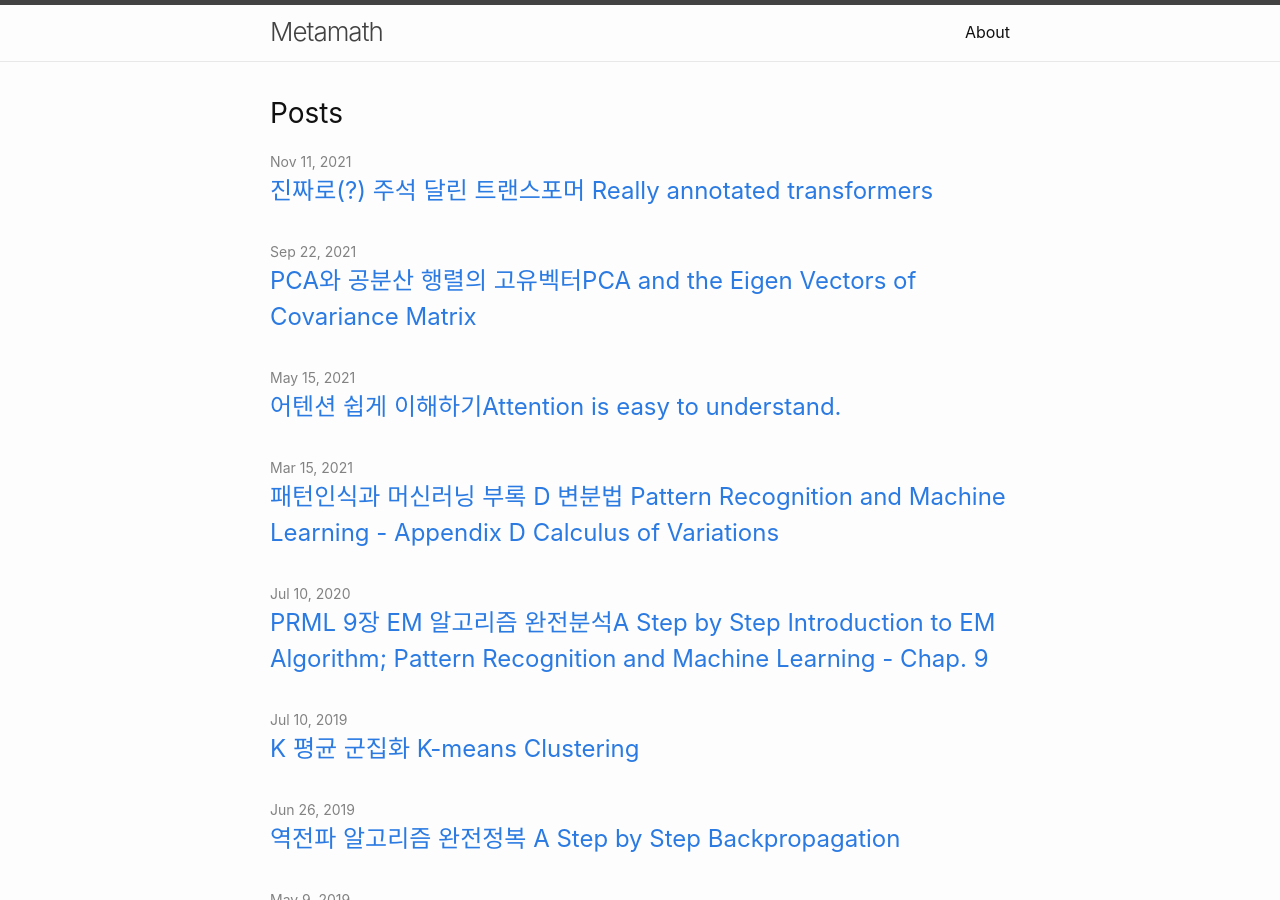
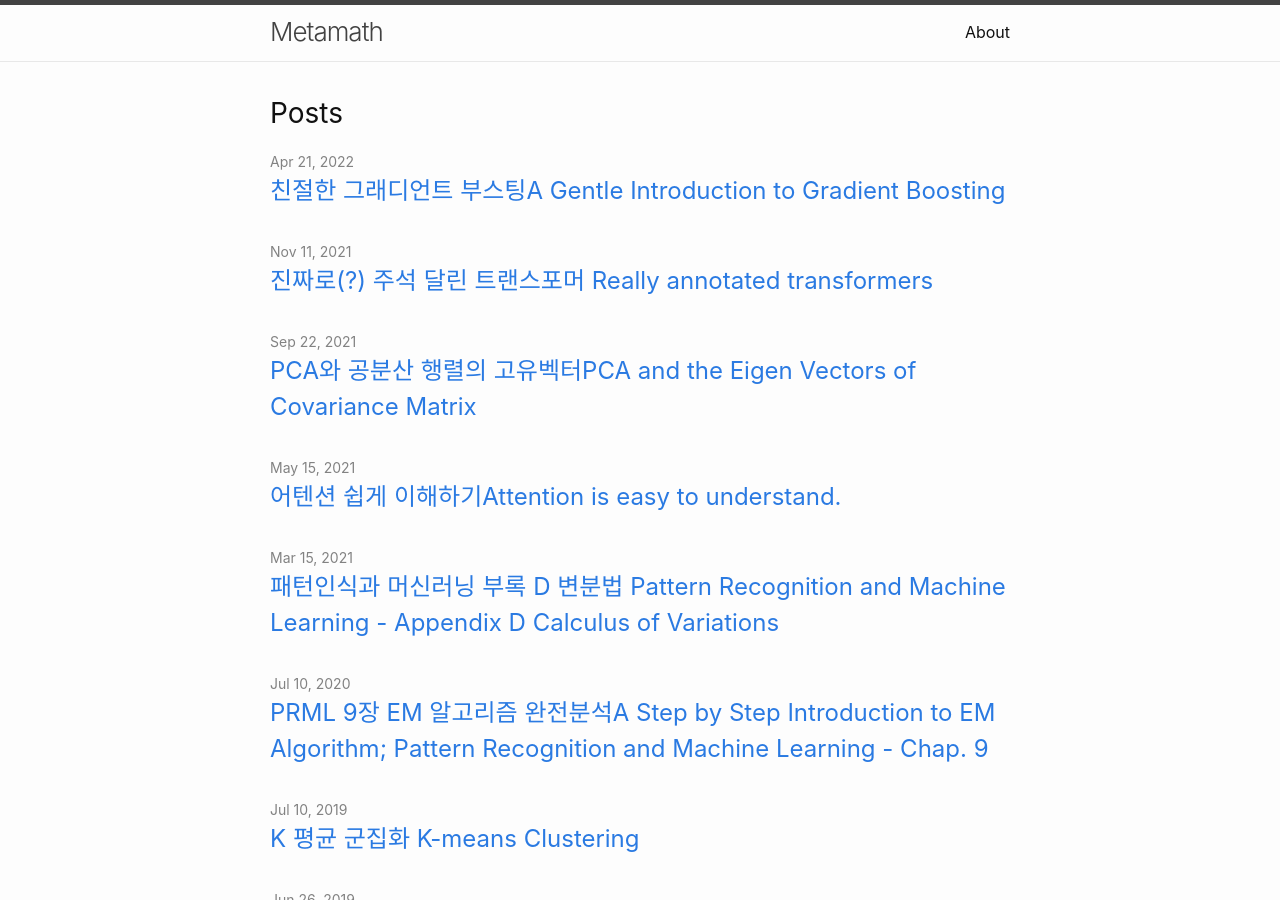
Before and after one commit to metamath1/metamath1.github.io, a Jekyll site: the page built from index.md, in a window 1280 px wide and 900 px high. Built offline with Jekyll 4.4.1, drawn with Linux system fonts in a browser that asks for light colours; some of the changed lines change nothing that is shown.

Commit message:
add gradientboost

```diff
--- a/_posts/2021-03-15-calculusofvariations.markdown
+++ b/_posts/2021-03-15-calculusofvariations.markdown
@@ -14,7 +14,7 @@ use_math: true
 PRML에서 부록 D의 식(D.8)까지 내용이 정리되어 있기 때문에 이 글을 읽고나면 식(1.87)에서 안쪽 적분이 $f(\mathbf{x}, y, \dot y)$에 해당하는 항임을 알 수 있고,
 
 $
-\mathbb{E}[L] = \int \underbrace{\int \{y(\mathbf{x}) - t\}^2 \, p(\mathbf{x}, t) \, \text{d}t}_{f(\mathbf{x}, y, \dot y)} \,  \text{d}\mathbf{x} \tag{1.87}
+\mathbb{E}[L] = \int \underbrace{\int \{ y(\mathbf{x}) - t \}^2 \, p(\mathbf{x}, t) \, \text{d}t}_{f(\mathbf{x}, y, \dot y)} \,  \text{d}\mathbf{x} \tag{1.87}
 $
 
 
@@ -31,7 +31,7 @@ $
 
 
 $
-\dfrac{ \delta \mathbb{E}[L]}{\delta y(\mathbf{x})} = 2 \int \{y(\mathbf{x}) - t\} \, p(\mathbf{x}, t) \, \text{d}t = 0 \tag{1.88}
+\dfrac{ \delta \mathbb{E}[L]}{\delta y(\mathbf{x})} = 2 \int \{ y(\mathbf{x}) - t \} \, p(\mathbf{x}, t) \, \text{d}t = 0 \tag{1.88}
 $
 
  이 식의 유도 뿐 아니라 어떤 이유로 오일러-라그랑지 방정식이라는 것이 등장하는지 전체적인 의미를 이해할 수 있게 글을 작성하였다.
--- /dev/null
+++ b/_posts/2022-04-21-gradientboost.markdown
@@ -0,0 +1,38 @@
+---
+layout: post
+title:  "친절한 그래디언트 부스팅A Gentle Introduction to Gradient Boosting"
+date:   2022-04-21
+tags: [machine-learning, gradient, boosting, steepest, descent, gradientboosting, ensemble, boosting, TreeBoost, sklearn, scikit-learn]
+use_math: true
+---
+
+![]({{ "/assets/gradientboost/linesearch.gif" | absolute_url }})
+
+그래디언트 부스팅은 최근 머신러닝 알고리즘 중에서 가장 각광받는 알고리즘이지만 그 원리를 제대로
+설명하는 글을 접하기 쉽지 않은 것이 사실이다.
+대부분 회귀 문제에 대한 예로 시작해서 선행한 약한 학습기가 만들어내는 에러를 보완한다는
+개념으로만 설명하는데 아쉽게 이런 설명으로는 그래디언트가 어디서 등장하는지 이해하기 쉽지 않다.
+
+또 회귀문제에서 이야기한 논리를 분류문제에 적용하기도 쉽지 않은데 분류문제에 대한 적용을 설명한
+문서는 거의 찾을 수 없어서 이 글을 작성하였다.
+
+이 글에서는 간단한 회귀문제 예제로 시작하여 그래디언드 부스팅의 원리를 알아 본다.
+그 과정에서 어떤 생략도 없이 가능한 친절하게 설명하고자 하였다.
+그후 설명한 원리를 분류문제에 적용하기 위한 단계적 확장을 설명한다.
+100줄 미만의 코드로 설명한 원리를 직접 구현하여 그 구현 결과가 sklearn의 그래디언트 부스팅 구현과 정확히 일치하는지 확인한다.
+마지막으로 TreeBoost에 대한 원리를 이해하고 구현하면서 글을 마무리 한다.
+
+이렇게 원리 이해와 이해를 바탕으로 직접 구현한 결과를 sklearn과 비교하는 과정을 통해
+그래디언트 부스팅에 대한 이해를 조금 넓힐 수 있는 계기가 되었으면 하는 바람이다.
+
+이 글은 국가수리과학연구소 초청세미나 발표 목적으로 작성되었으며 발표 슬라이드는 여기[slide]에서 볼 수 있다.
+
+![]({{ "/assets/gradientboost/001.jpeg" | absolute_url }})
+![]({{ "/assets/gradientboost/005.jpeg" | absolute_url }})
+
+전체 글은 Google Colab으로 작성되어 있어서 아래 링크로 Colab을 통해 공유한다. 아래 링크를 클릭하면 전체 글을 읽을 수 있다.
+
+[![Open In Colab](https://colab.research.google.com/assets/colab-badge.svg)](https://colab.research.google.com/github/metamath1/ml-simple-works/blob/master/gradientboost/gradient_boosting.ipynb) 그래디언트 부스팅 제대로 이해하러 가기
+
+
+[slide]: https://docs.google.com/presentation/d/1I5hX2G3U_JzaJH2F05jD7O8uGn5tGYm4NbKLyPHapTI/edit?usp=sharing
```
Also changed, not shown: assets/gradientboost/linesearch.gif (added), 2 other files.
